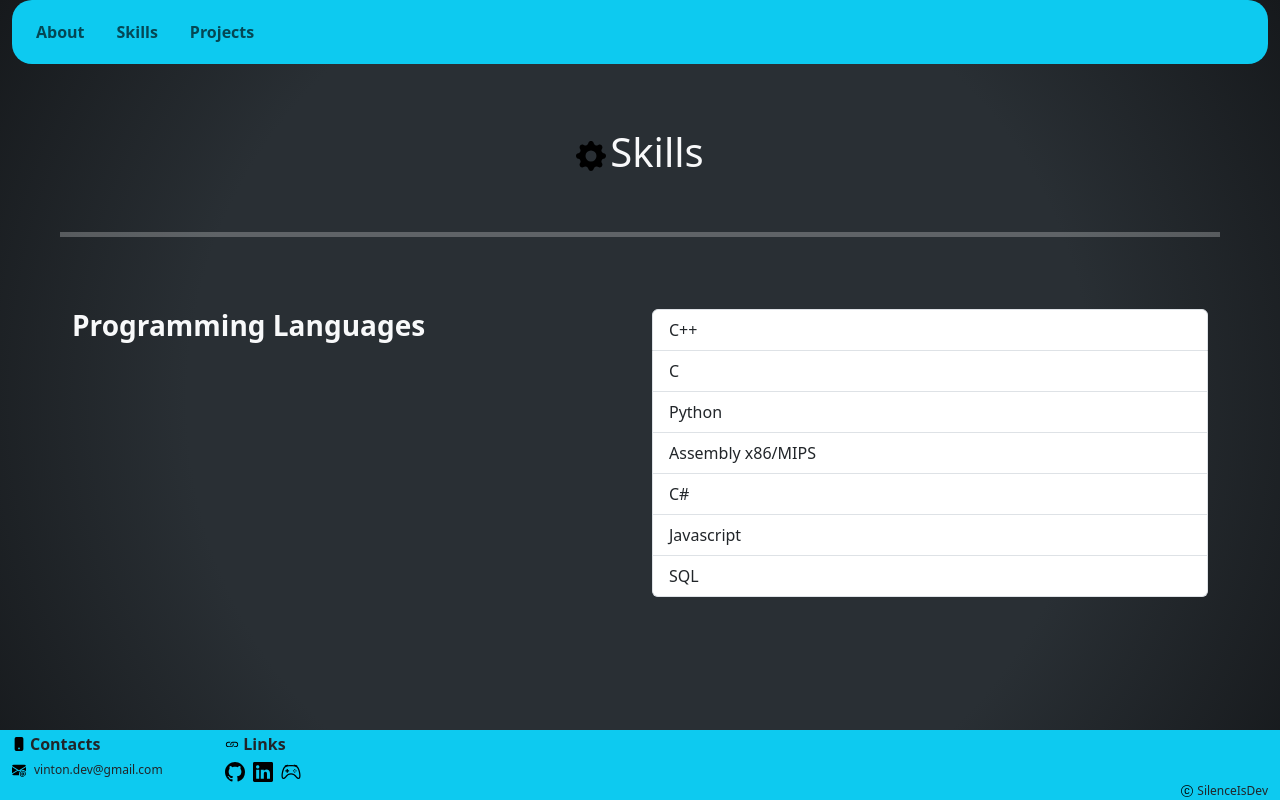
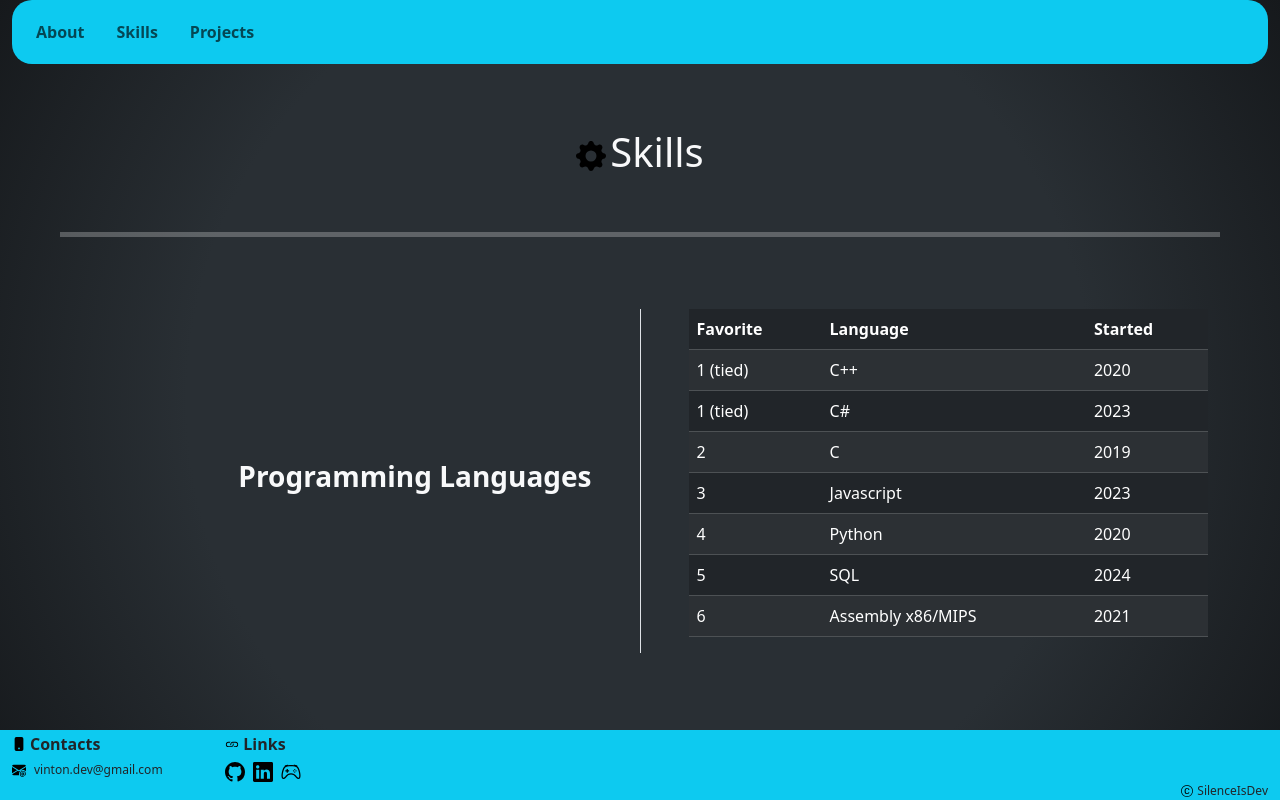
Before and after one commit to tsistoza/DevPage, a React (Vite) app: page /skills in a window 1280 px wide. Built offline with nearby package versions, Linux system fonts and the light colour scheme.

Commit message:
one section skills page done

```diff
--- a/src/Pages/Skills.jsx
+++ b/src/Pages/Skills.jsx
@@ -1,8 +1,9 @@
 import Row from 'react-bootstrap/Row';
 import Col from 'react-bootstrap/Col';
 import Container from 'react-bootstrap/Container';
+import Table from 'react-bootstrap/Table';
 import { ListGroup } from 'react-bootstrap';
-import { GearFill, PlusSquareDotted } from 'react-bootstrap-icons';
+import { GearFill, Plus, PlusSquareDotted } from 'react-bootstrap-icons';
 
 const Skills = () => {
     return (
@@ -22,19 +23,58 @@ const Skills = () => {
                 </Row>
 
                 <Row className="d-flex p-5 m-0">
-                    <Col>
-                        <h3 className="fw-semibold">Programming Languages</h3>
+
+                    <Col className="d-flex border-end pe-5 align-items-center justify-content-end">
+                        <h3 className="fw-semibold text-end">Programming Languages</h3>
                     </Col>
-                    <Col>
-                        <ListGroup>
-                            <ListGroup.Item>C++</ListGroup.Item>
-                            <ListGroup.Item>C</ListGroup.Item>
-                            <ListGroup.Item>Python</ListGroup.Item>
-                            <ListGroup.Item>Assembly x86/MIPS</ListGroup.Item>
-                            <ListGroup.Item>C#</ListGroup.Item>
-                            <ListGroup.Item>Javascript</ListGroup.Item>
-                            <ListGroup.Item>SQL</ListGroup.Item>
-                        </ListGroup>
+
+                    <Col className="ps-5">
+                        <Table striped variant='dark'>
+                            <thead>
+                                <tr>
+                                    <th>Favorite</th>
+                                    <th>Language</th>
+                                    <th>Started</th>
+                                </tr>
+                            </thead>
+                            <tbody>
+                                <tr>
+                                    <td>1 (tied)</td>
+                                    <td>C++</td>
+                                    <td>2020</td>
+                                </tr>
+                                <tr>
+                                    <td>1 (tied)</td>
+                                    <td>C#</td>
+                                    <td>2023</td>
+                                </tr>
+                                <tr>
+                                    <td>2</td>
+                                    <td>C</td>
+                                    <td>2019</td>
+                                </tr>
+                                <tr>
+                                    <td>3</td>
+                                    <td>Javascript</td>
+                                    <td>2023</td>
+                                </tr>
+                                <tr>
+                                    <td>4</td>
+                                    <td>Python</td>
+                                    <td>2020</td>
+                                </tr>
+                                <tr>
+                                    <td>5</td>
+                                    <td>SQL</td>
+                                    <td>2024</td>
+                                </tr>
+                                <tr>
+                                    <td>6</td>
+                                    <td>Assembly x86/MIPS</td>
+                                    <td>2021</td>
+                                </tr>
+                            </tbody>
+                        </Table>
                     </Col>
                 </Row>
             </Container>
```
